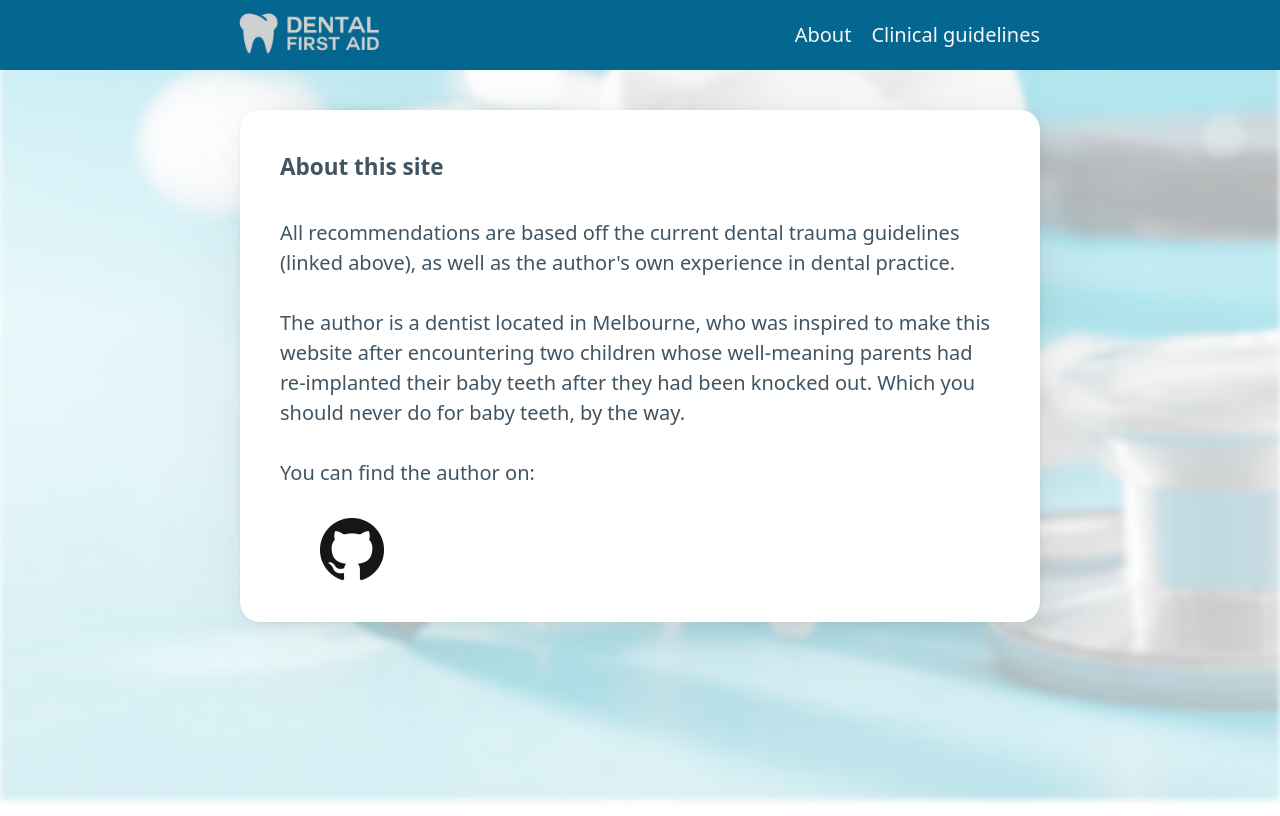
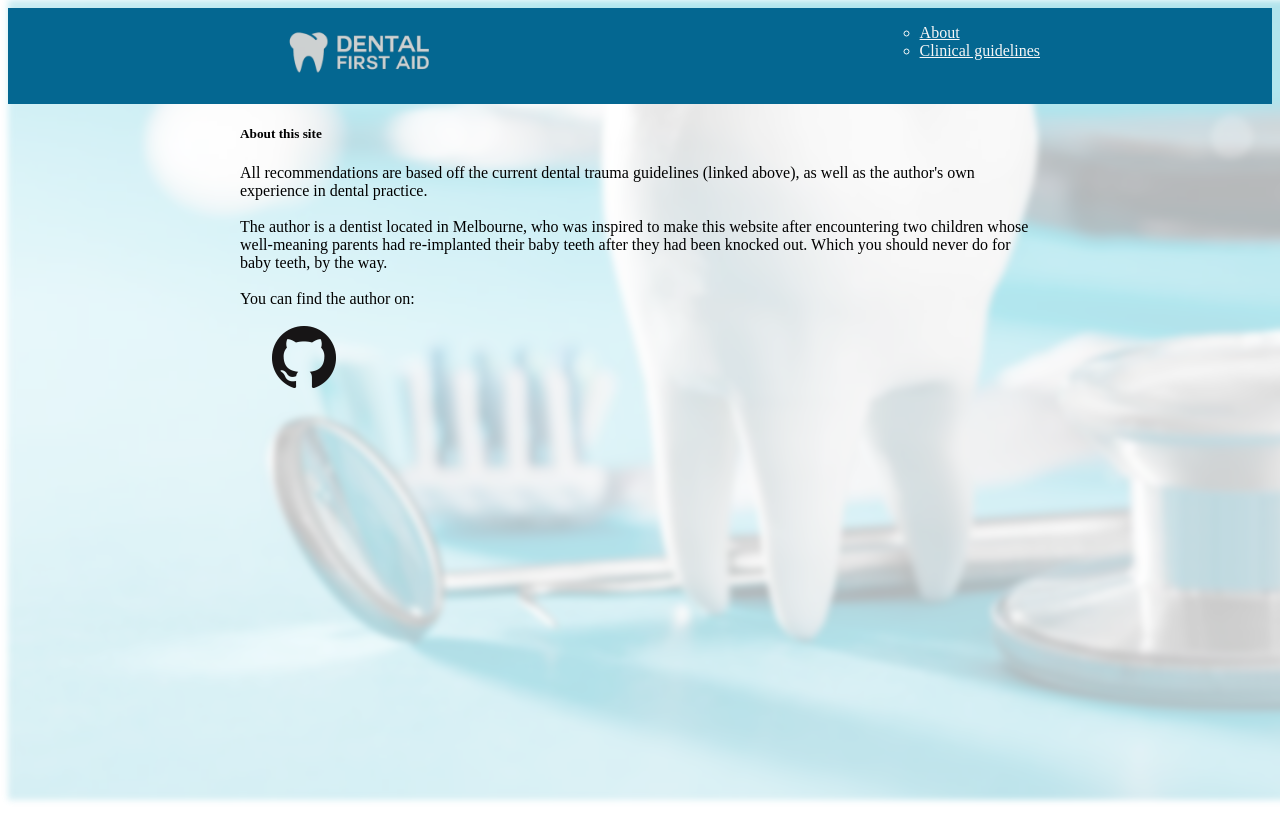
Before and after one commit to stephen-w-choo/dental-first-aid, a website built with webpack: page public/about.html in a window 1280 px wide. Built offline with nearby package versions, Linux system fonts and the light colour scheme.

Commit message:
webpack repack complete

```diff
--- a/public/about.html
+++ b/public/about.html
@@ -5,7 +5,6 @@
     <meta http-equiv="X-UA-Compatible" content="IE=edge">
     <meta name="viewport" content="width=device-width, initial-scale=1.0">
     <title>Document</title>
-    <link rel="stylesheet" href="https://unpkg.com/@picocss/pico@latest/css/pico.min.css">
     <script src="../dist/main.js"></script>
 </head>
 <body>
```
Also changed, not shown: public/dfa.html (+0 -1 lines), dist/main.js (added).
